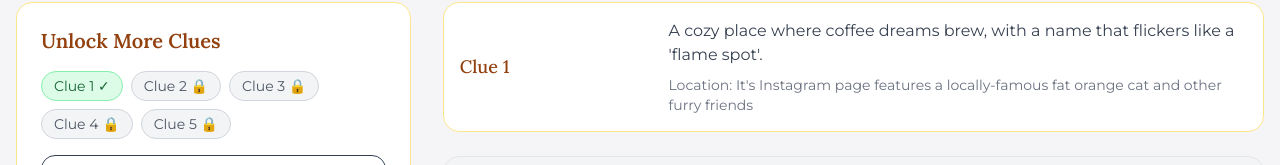
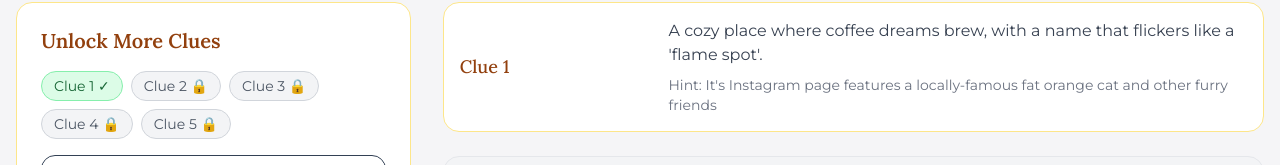
Before and after one commit to Aloha-Treasure-Hunt/Aloha-FE, a Next.js app: page /clues in a window 1280 px wide. Shown: the part 167-332 px from the top of the page. Built offline with nearby package versions, Linux system fonts and the light colour scheme.

Commit message:
changed clue card text

```diff
--- a/components/clues/clue.tsx
+++ b/components/clues/clue.tsx
@@ -29,7 +29,7 @@ export function Clue({ isLocked, data }: ClueProps) {
             <div className="space-y-2">
               <p className="text-gray-700">{data.description}</p>
               {data.hint && (
-                <p className="text-sm text-gray-500">Location: {data.hint}</p>
+                <p className="text-sm text-gray-500">Hint: {data.hint}</p>
               )}
             </div>
           )}
```
